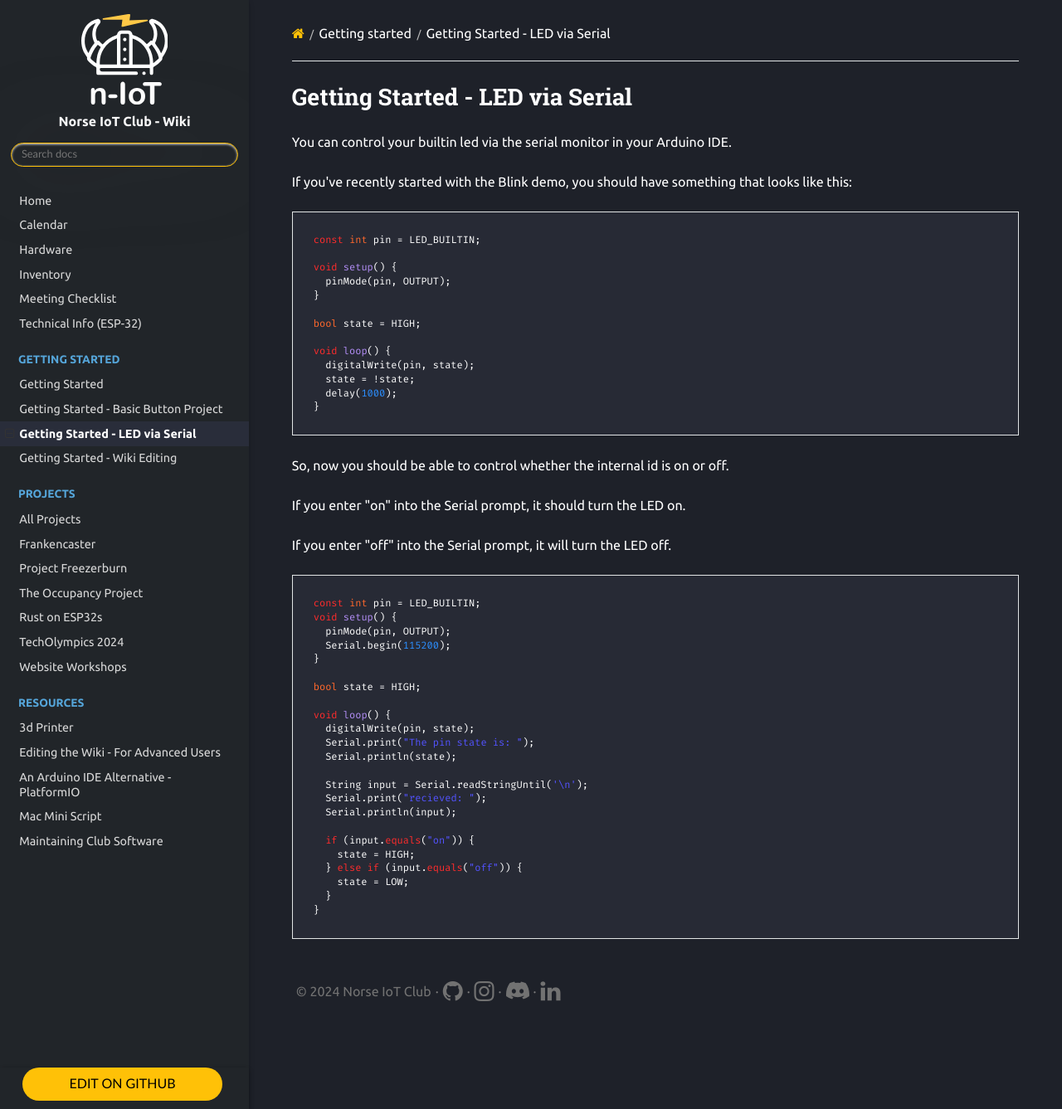
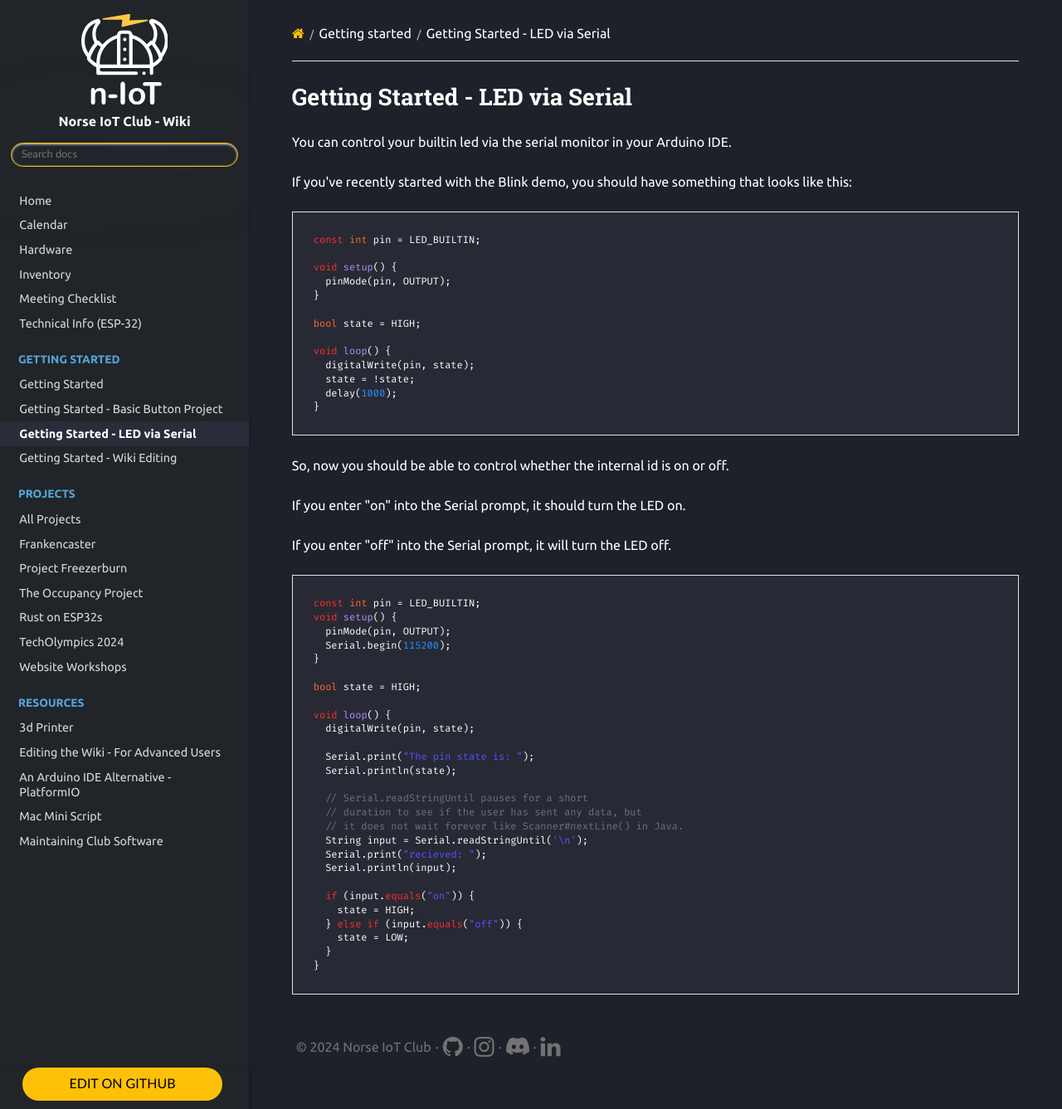
Before and after one commit to Norse-IoT/Wiki, an MkDocs documentation site: the page built from docs/getting-started/first-project.md, in a window 1280 px wide and 1337 px high. Shown: the whole window at 83% size. Built offline with MkDocs 1.6.1, drawn with Linux system fonts in a browser that asks for light colours; nearby versions of some CDN libraries.

Commit message:
Update first-project.md

```diff
--- a/docs/getting-started/first-project.md
+++ b/docs/getting-started/first-project.md
@@ -37,9 +37,13 @@ bool state = HIGH;
 
 void loop() {
   digitalWrite(pin, state);
+
   Serial.print("The pin state is: ");
   Serial.println(state);
 
+  // Serial.readStringUntil pauses for a short
+  // duration to see if the user has sent any data, but
+  // it does not wait forever like Scanner#nextLine() in Java.
   String input = Serial.readStringUntil('\n');
   Serial.print("recieved: ");
   Serial.println(input);
```
